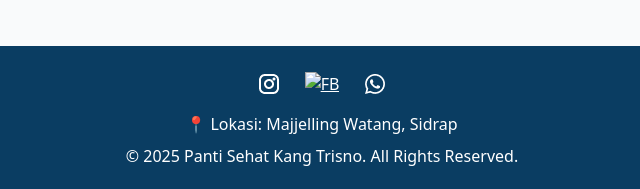
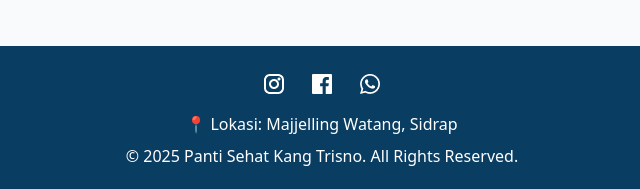
Before and after one commit to Billyode03/kangTrisno_Terapi, a plain HTML site: page index.html in a window 1280 px wide. Shown: the part 4552-4741 px from the top of the page, 318-958 px from the left. Drawn offline with nearby package versions, Linux system fonts and the light colour scheme.

Commit message:
update LP Pa tris

```diff
--- a/index.html
+++ b/index.html
@@ -607,11 +607,9 @@
     <footer class="bg-brand-primary text-brand-white py-4 mt-5">
       <div class="container text-center">
         <div class="mb-3 d-flex justify-content-center gap-4">
-          <a
-            href="https://instagram.com/pantisehatkangtrisno"
-            target="_blank"
-            class="text-reset"
-          >
+          <a class="text-reset">
+            <!-- target="_blank" -->
+            <!-- href="https://instagram.com/pantisehatkangtrisno" -->
             <img
               src="assets/icon/logo_ig.png"
               alt="IG"
@@ -619,20 +617,18 @@
               height="24"
             />
           </a>
-          <a
-          href="https://wa.me/6282159297254?text=Assalamualaikum%20Pak%2C%20saya%20ingin%20menanyakan%20jadwal%20terapi.%20Apakah%20sedang%20buka%3F"
-            target="_blank"
-            class="text-reset"
-          >
+          <!-- href="https://wa.me/6282159297254" -->
+          <!-- target="_blank" -->
+          <a class="text-reset">
             <img
-            alt="FB"
-            width="24"
-            height="24"
+              src="assets/icon/logo_fb.png"
+              alt="FB"
+              width="24"
+              height="24"
             />
-            <!-- src="assets/icon/logo_fb.png", -->
           </a>
           <a
-            href="https://wa.me/6282159297254"
+            href="https://wa.me/6282159297254?text=Assalamualaikum%20Pak%2C%20saya%20ingin%20menanyakan%20jadwal%20terapi.%20Apakah%20sedang%20buka%3F"
             target="_blank"
             class="text-reset"
           >
```
